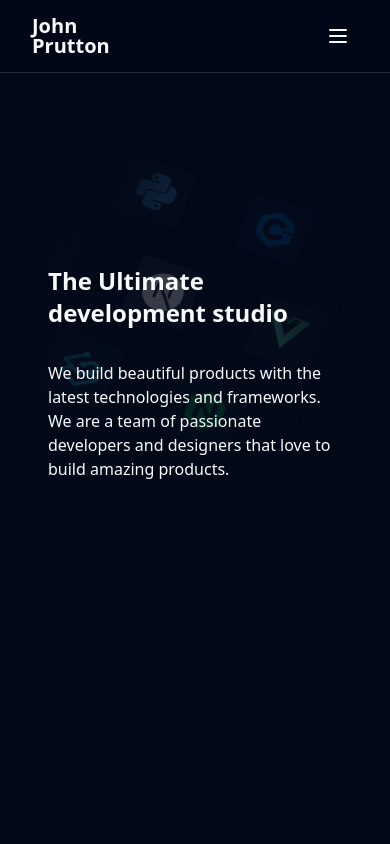
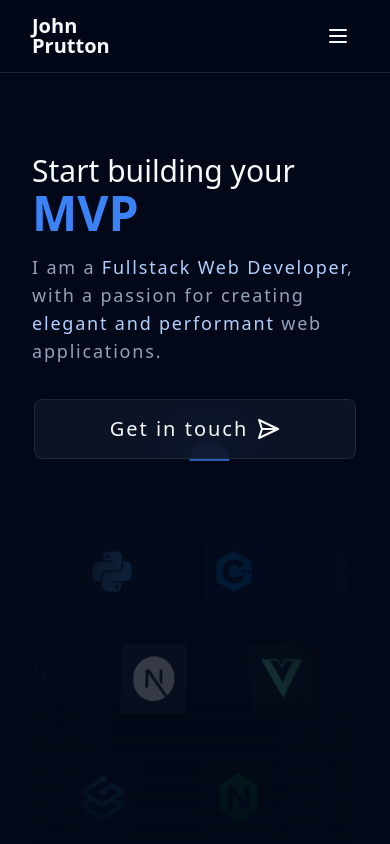
Before and after one commit to john-prutton/portfolio, a Next.js app: page / in a window 390 px wide. Shown: the top 844 px of the page. Built offline with nearby package versions, Linux system fonts and the light colour scheme.

Commit message:
feat: redo hero

```diff
--- a/src/app/(landing)/hero-parallax.tsx
+++ b/src/app/(landing)/hero-parallax.tsx
@@ -5,22 +5,11 @@ import React, { useEffect } from "react"
 import { motion, useScroll, useSpring, useTransform } from "framer-motion"
 import Lenis from "lenis"
 
+import { Hero } from "./hero"
 import { IconCarousel } from "./icon-carousel"
-import { Icon } from "./technologies"
+import { frameworks, languages, tools } from "./technologies"
 
-export const HeroParallax = ({
-  icons
-}: {
-  icons: {
-    languages: Icon[]
-    frameworks: Icon[]
-    tools: Icon[]
-  }
-}) => {
-  const firstRow = icons.languages
-  const secondRow = icons.frameworks
-  const thirdRow = icons.tools
-
+export const HeroParallax = () => {
   const ref = React.useRef(null)
   const { scrollYProgress } = useScroll({
     target: ref,
@@ -29,29 +18,26 @@ export const HeroParallax = ({
 
   const springConfig = { stiffness: 300, damping: 30, bounce: 100 }
 
-  // const translateX = useSpring(
-  //   useTransform(scrollYProgress, [0, 1], [0, 1000]),
-  //   springConfig
-  // )
-  // const translateXReverse = useSpring(
-  //   useTransform(scrollYProgress, [0, 1], [0, -1000]),
-  //   springConfig
-  // )
   const rotateX = useSpring(
     useTransform(scrollYProgress, [0, 0.2], [15, 0]),
     springConfig
   )
+
+  const initialOpacity = 0.2
   const opacity = useSpring(
-    useTransform(scrollYProgress, [0, 0.2], [0.2, 1]),
+    useTransform(scrollYProgress, [0, 0.2], [initialOpacity, 1]),
     springConfig
   )
-  const rotateZ = useSpring(
-    useTransform(scrollYProgress, [0, 0.2], [20, 0]),
-    springConfig
+  const rotateZ = useTransform(
+    useSpring(useTransform(scrollYProgress, [0, 0.2], [20, 0]), springConfig),
+    (v) => `min(var(--max-rotate-z,0deg),${v}deg)`
   )
   const translateY = useTransform(
-    useSpring(useTransform(scrollYProgress, [0, 0.2], [-100, 0]), springConfig),
-    (v) => `${v}%`
+    useSpring(
+      useTransform(scrollYProgress, [0, 0.2, 1], [-100, 0, 100]),
+      springConfig
+    ),
+    (v) => `max(var(--min-translate-y,0%),${v}%)`
   )
 
   useEffect(() => {
@@ -68,37 +54,28 @@ export const HeroParallax = ({
   return (
     <div
       ref={ref}
-      className="relative flex flex-col self-auto overflow-hidden py-40 antialiased [perspective:1000px] [transform-style:preserve-3d]"
+      className="relative -mt-8 flex flex-col self-auto overflow-hidden antialiased [perspective:500px] [transform-style:preserve-3d] md:-mt-16"
     >
-      <Header />
+      <Hero className="z-10 py-20 md:pt-40 lg:pt-96" />
+
       <motion.div
+        className="sm:[--max-rotate-z:20deg] sm:[--min-translate-y:-999%]"
         style={{
           rotateX,
           rotateZ,
           opacity,
-          translateY: translateY
+          translateY
         }}
-        className=""
+        initial={{ opacity: 0 }}
+        animate={{ opacity: initialOpacity }}
+        transition={springConfig}
       >
-        <IconCarousel icons={firstRow} autoScrollDirection="backward" />
-        <IconCarousel icons={secondRow} autoScrollDirection="forward" />
-        <IconCarousel icons={thirdRow} autoScrollDirection="backward" />
+        <IconCarousel icons={languages} autoScrollDirection="backward" />
+        <IconCarousel icons={frameworks} autoScrollDirection="forward" />
+        <IconCarousel icons={tools} autoScrollDirection="backward" />
       </motion.div>
+
+      <div className="absolute bottom-0 h-1/5 w-full bg-gradient-to-t from-background to-transparent" />
     </div>
   )
 }
-
-export const Header = () => {
-  return (
-    <div className="--py-20 --md:py-40 relative left-0 top-0 z-10 mx-auto w-full max-w-7xl select-none px-4">
-      <h1 className="text-2xl font-bold dark:text-white md:text-7xl">
-        The Ultimate <br /> development studio
-      </h1>
-      <p className="mt-8 max-w-2xl text-base dark:text-neutral-200 md:text-xl">
-        We build beautiful products with the latest technologies and frameworks.
-        We are a team of passionate developers and designers that love to build
-        amazing products.
-      </p>
-    </div>
-  )
-}
--- a/src/app/(landing)/hero.tsx
+++ b/src/app/(landing)/hero.tsx
@@ -7,14 +7,20 @@ import { LucideSendHorizonal } from "lucide-react"
 
 import PictureOfMe from "@/../public/me.jpeg"
 import { Button } from "@/components/ui/button"
+import { cn } from "@/lib/utils"
 
 import { FlipWords } from "./flip-words"
 import { MovingBorderButton } from "./moving-border-button"
 
-export const Hero = () => {
+export const Hero = ({ className }: { className?: string }) => {
   return (
-    <section className="mx-auto grid items-center gap-8 sm:grid-cols-2">
-      <motion.div
+    <section
+      className={cn(
+        "mx-auto grid items-center gap-8 sm:grid-cols-2",
+        className
+      )}
+    >
+      {/* <motion.div
         initial={{ scale: 0.8, opacity: 0 }}
         animate={{ scale: 1, opacity: 1 }}
         transition={{ type: "spring", stiffness: 200, damping: 10 }}
@@ -30,7 +36,7 @@ export const Hero = () => {
           // sizes="(max-width: 600px) 100vw, 800px"
           className="object-cover object-[50%_40%]"
         />
-      </motion.div>
+      </motion.div> */}
 
       <div className="relative overflow-hidden">
         <motion.span
--- a/src/app/(landing)/icon-carousel.tsx
+++ b/src/app/(landing)/icon-carousel.tsx
@@ -1,7 +1,4 @@
-"use client"
-
 import AutoScroll from "embla-carousel-auto-scroll"
-import { motion } from "framer-motion"
 
 import {
   Carousel,
@@ -43,17 +40,7 @@ export function IconCarousel({
             key={icon.slug}
             className="relative basis-1/3 pb-10 pl-16 sm:basis-1/4 md:basis-1/5"
           >
-            <motion.div
-              // initial={{ opacity: 0, scale: 0 }}
-              // whileInView={{ opacity: 1, scale: 1 }}
-              // transition={{
-              //   type: "spring",
-              //   stiffness: 200,
-              //   damping: 15
-              // }}
-              // viewport={{ once: false }}
-              className="relative mx-auto w-fit"
-            >
+            <div className="relative mx-auto w-fit">
               <div
                 style={{
                   backgroundColor: `color-mix(in lch, #${icon.hex} 10%, transparent)`
@@ -67,7 +54,7 @@ export function IconCarousel({
 
                 <RenderIcon icon={icon} className="relative w-full" />
               </div>
-            </motion.div>
+            </div>
           </CarouselItem>
         ))}
       </CarouselContent>
--- a/src/app/(landing)/page.tsx
+++ b/src/app/(landing)/page.tsx
@@ -1,17 +1,10 @@
 import { HeroParallax } from "./hero-parallax"
-import { frameworks, languages, tools } from "./technologies"
 
 export default function Home() {
   return (
     <main>
-      <HeroParallax
-        icons={{
-          frameworks,
-          tools,
-          languages
-        }}
-      />
-      <div className="h-svh bg-red-500"></div>
+      <HeroParallax />
+      <div className="h-svh"></div>
     </main>
   )
 }
```
